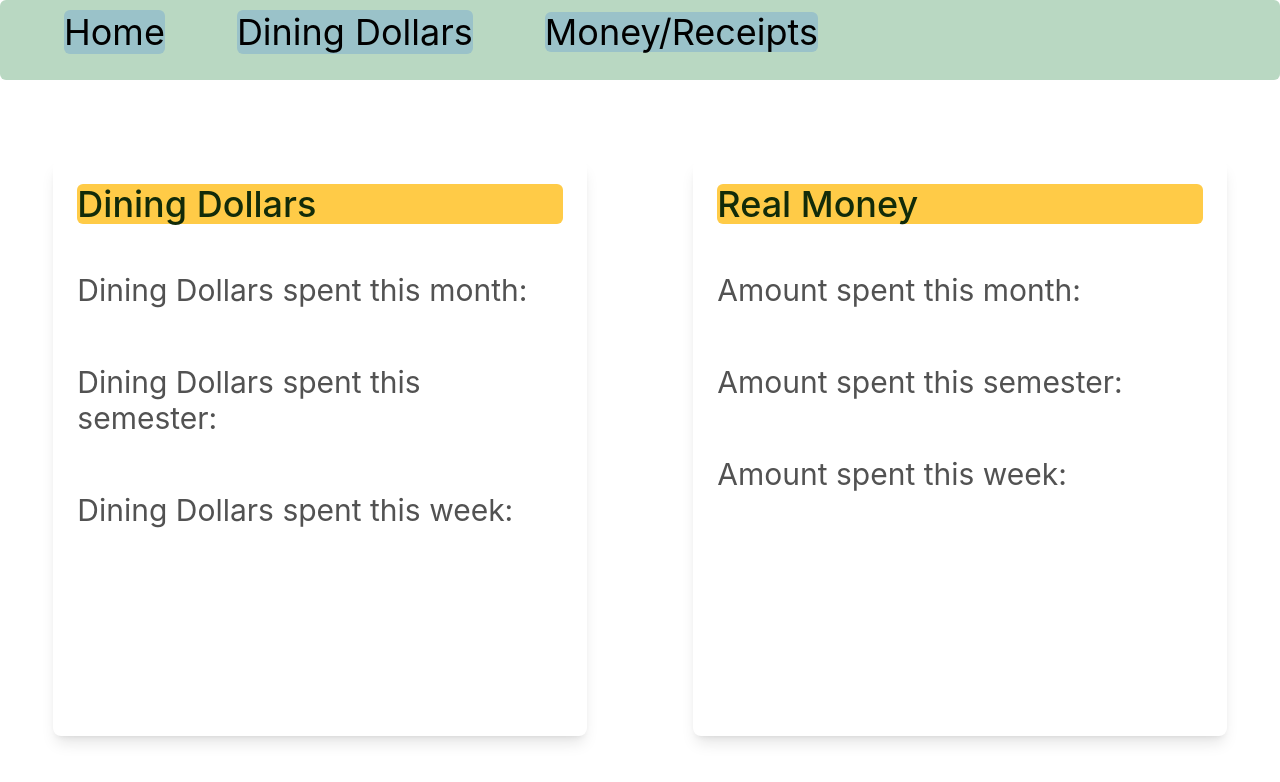
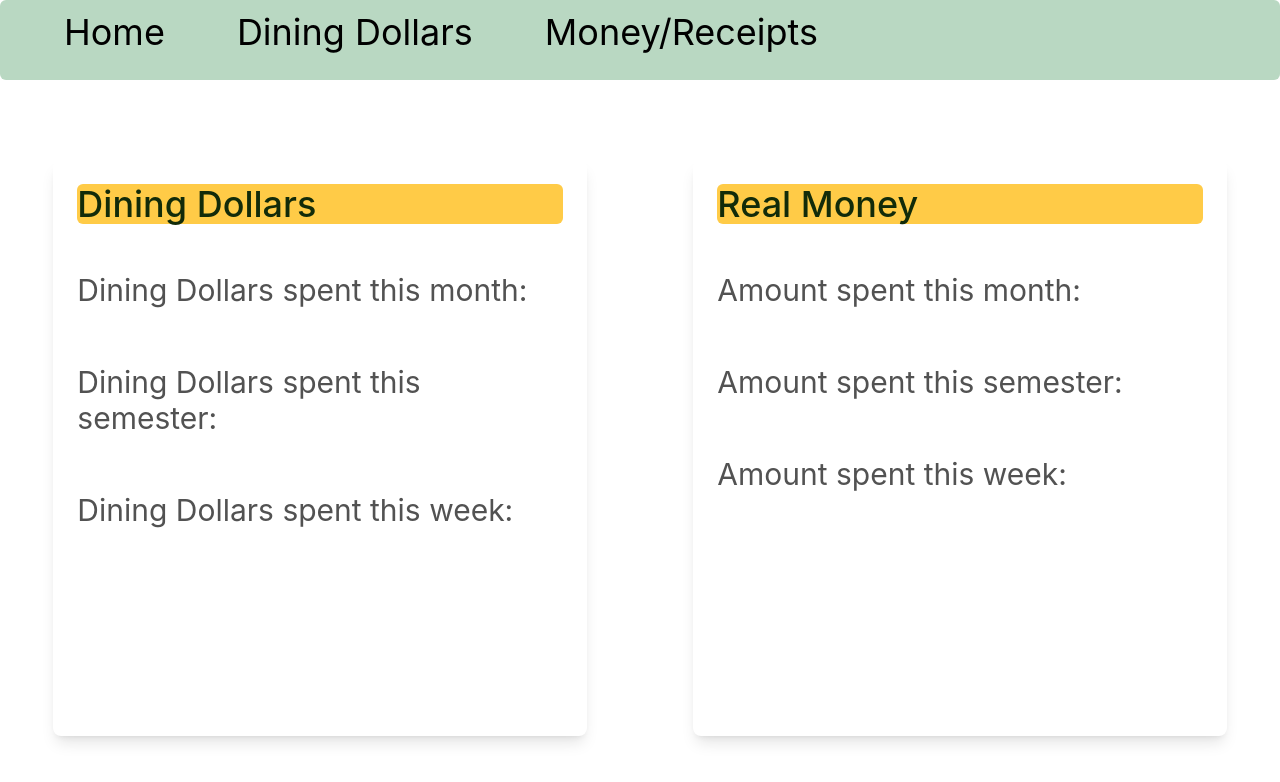
Before and after one commit to l-zheng24/budget-budgie, a React (Create React App) app: page /dashboard in a window 1280 px wide. Shown: the top 782 px of the page. Built offline with nearby package versions, Linux system fonts and the light colour scheme.

Commit message:
UI changes

```diff
--- a/src/components/Dashboard.js
+++ b/src/components/Dashboard.js
@@ -14,20 +14,20 @@ function Dashboard() {
             <li >
               <a
                 href="/"
-                class="mr-2 text-4xl  rounded-md text-primary transition duration-150 ease-in-out hover:text-primary-600 focus:text-primary-600 active:text-primary-700 dark:text-primary-400 dark:hover:text-primary-500 dark:focus:text-primary-500 dark:active:text-primary-600 bg-light-blue"
+                class="mr-2 text-4xl  rounded-md text-primary transition duration-150 ease-in-out hover:text-primary-600 focus:text-primary-600 active:text-primary-700 dark:text-primary-400 dark:hover:text-primary-500 dark:focus:text-primary-500 dark:active:text-primary-600"
                 >Home</a
               >
             </li>
             <li>
               <a
                 href="/mealplan"
-                class="mr-2 text-4xl rounded-md text-primary transition duration-150 ease-in-out hover:text-primary-600 focus:text-primary-600 active:text-primary-700 dark:text-primary-400 dark:hover:text-primary-500 dark:focus:text-primary-500 dark:active:text-primary-600 bg-light-blue"
+                class="mr-2 text-4xl rounded-md text-primary transition duration-150 ease-in-out hover:text-primary-600 focus:text-primary-600 active:text-primary-700 dark:text-primary-400 dark:hover:text-primary-500 dark:focus:text-primary-500 dark:active:text-primary-600e"
                 >Dining Dollars</a
               >
             </li>
             <a
                 href="/realmoney"
-                class="mr-2 text-4xl  rounded-md text-primary transition duration-150 ease-in-out hover:text-primary-600 focus:text-primary-600 active:text-primary-700 dark:text-primary-400 dark:hover:text-primary-500 dark:focus:text-primary-500 dark:active:text-primary-600 bg-light-blue"
+                class="mr-2 text-4xl  rounded-md text-primary transition duration-150 ease-in-out hover:text-primary-600 focus:text-primary-600 active:text-primary-700 dark:text-primary-400 dark:hover:text-primary-500 dark:focus:text-primary-500 dark:active:text-primary-600"
                 >Money/Receipts</a
               >
           </ol>
--- a/src/components/RealMoney.js
+++ b/src/components/RealMoney.js
@@ -3,6 +3,7 @@ import React, { useState } from "react";
 function RealMoney() {
   return (
     <div class="flex justify-center space-x-2">
+
  {/* <div class="flex justify-end">
   <div class="mb-3 w-96">
     <label
```
Also changed, not shown: 1 other file (tests, documents, lock files or other folders).
